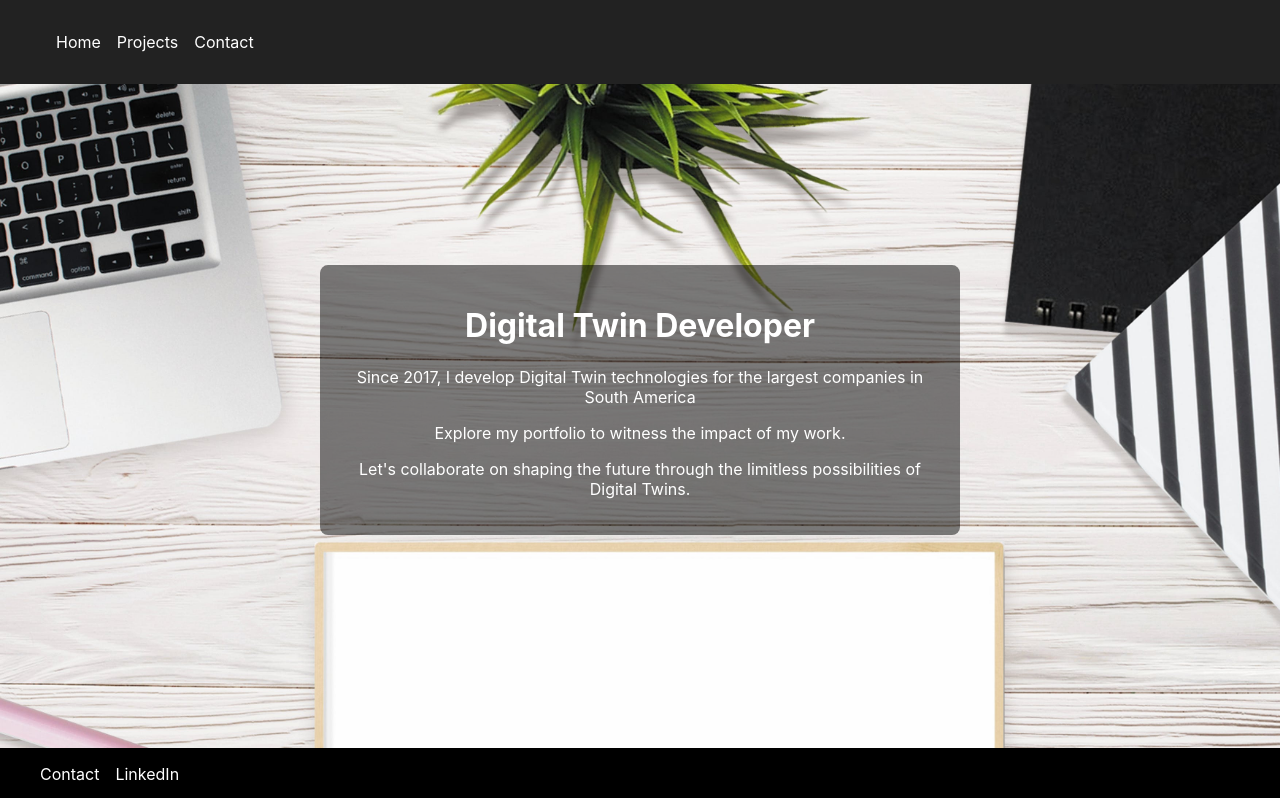
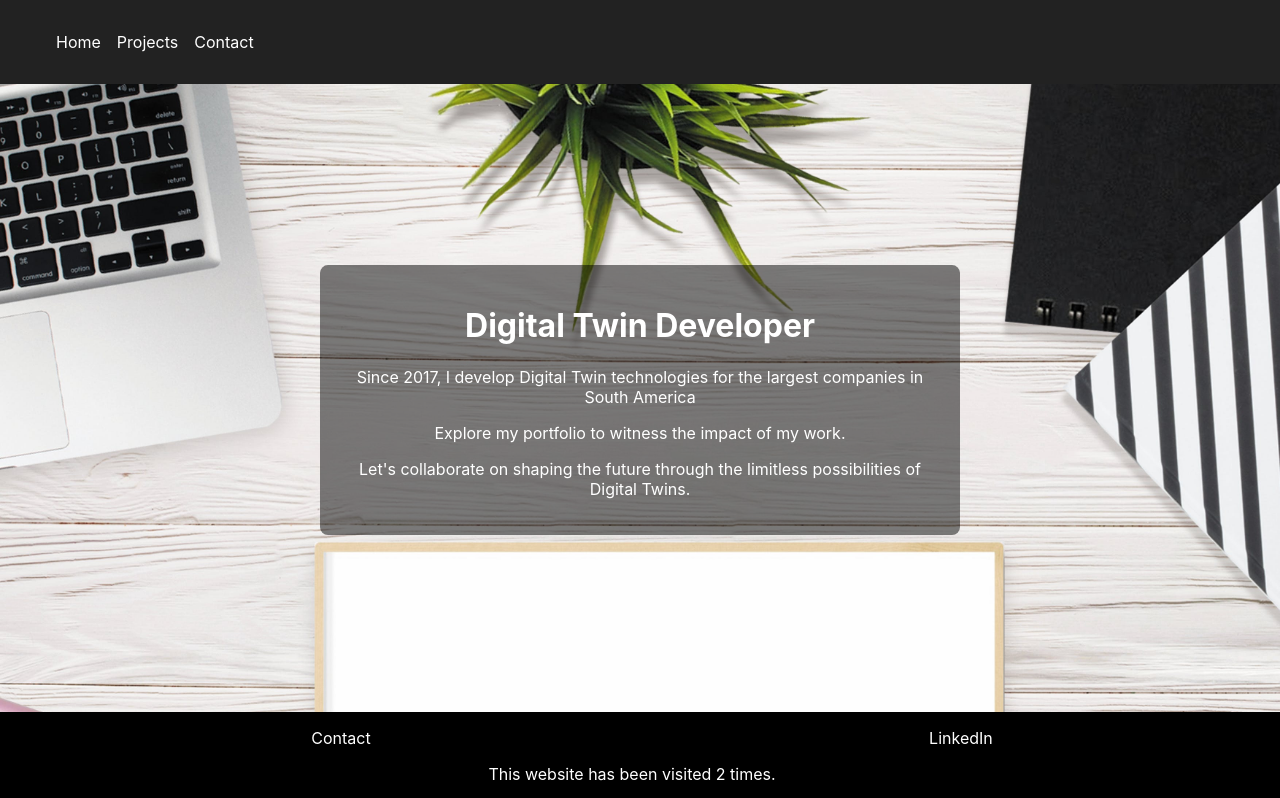
Before and after one commit to dvgutierres/dvgutierres.github.io, a React (Create React App) app: page / in a window 1280 px wide. Shown: the top 798 px of the page. Built offline with nearby package versions, Linux system fonts and the light colour scheme.

Commit message:
Added view counter

```diff
--- a/src/components/layout/footer.css
+++ b/src/components/layout/footer.css
@@ -7,3 +7,10 @@
     color: white;
     text-align: center;
   }
+
+.footer_list {
+  list-style: none;
+  display: flex;
+  justify-content: space-around;
+  align-items: center;
+}
--- a/src/components/layout/footer.tsx
+++ b/src/components/layout/footer.tsx
@@ -1,21 +1,44 @@
+import { useState, useEffect } from "react";
+import { Link } from "react-router-dom";
 import "./footer.css"
-import { Link } from "react-router-dom";
 
-function Footer(){
-    return(
+function Footer() {
+  const [numVisits, setNumVisits] = useState(() => {
+    const storedVisits = localStorage.getItem("numVisits");
+    return storedVisits ? parseInt(storedVisits) : 0;
+  });
+
+  useEffect(() => {
+    if (window.location.pathname === "/") {
+      setNumVisits((visits) => {
+        localStorage.setItem("numVisits", visits.toString());
+        return visits + 1;
+      });
+    }
+
+  }, []);
+
+  return (
     <div className="footer">
-        <ul className="list">
+
+        <ul className="footer_list">
 
         <li className="item">
         <Link to="/contact" >Contact</Link>
         </li>
 
         <li className="item">
-            <Link to="https://www.linkedin.com/in/daniel-gutierres-9157a7144/" >LinkedIn</Link>
+        <Link to="https://www.linkedin.com/in/daniel-gutierres-9157a7144/" target="_blank" rel="noopener noreferrer">LinkedIn</Link>
         </li>
+
         </ul>
+
+        <p className="item">
+        This website has been visited {numVisits} times.
+        </p>
+
     </div>
-    )
+  );
 }
 
 export default Footer;
--- a/src/components/views/title.tsx
+++ b/src/components/views/title.tsx
@@ -10,6 +10,10 @@ export default function Title() {
             style={{
               width: '100%',
               height: 'auto',
+              position: 'unset',
+              zIndex: '-1',
+              top: 0,
+              left: 0,
             }}
           />
       </div>
```
Also changed, not shown: src/components/pages/projects.tsx (+4 -4 lines), 2 other files (tests, documents, lock files or other folders). Lines whose indentation alone changed are shown as unchanged.
